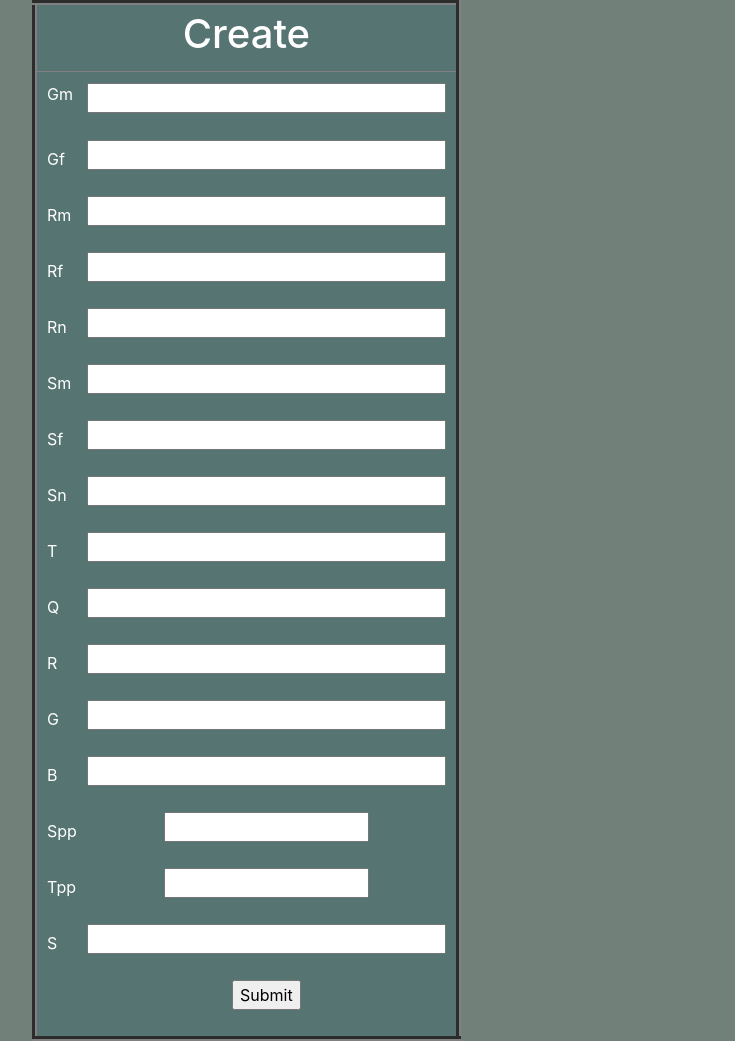
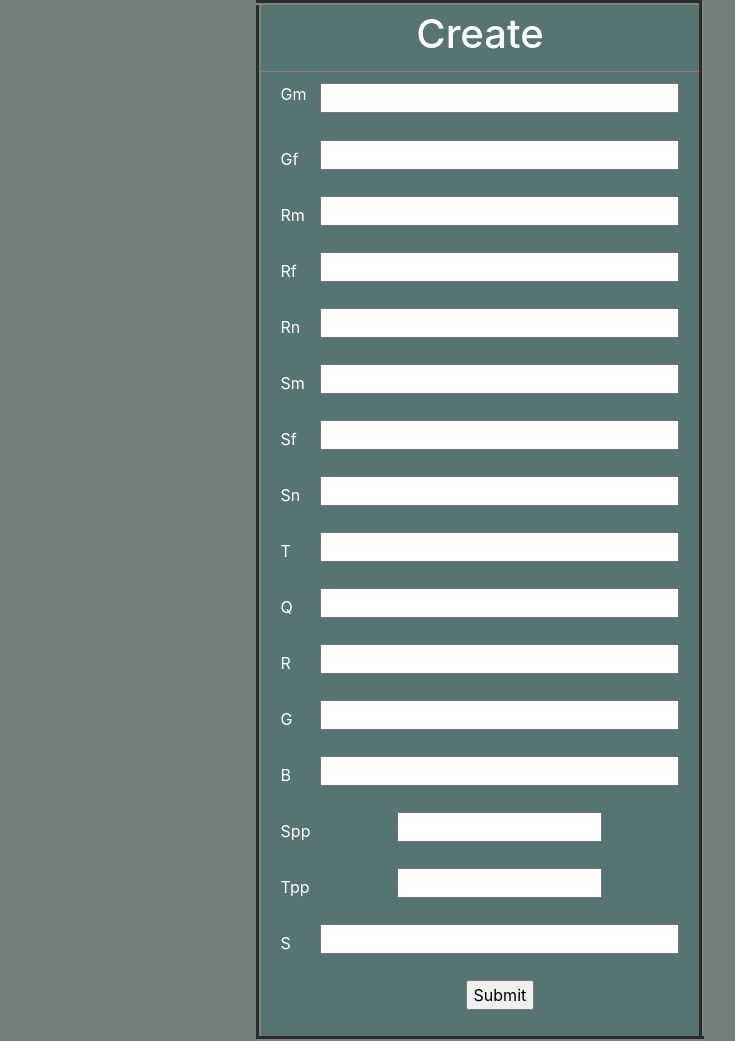
Before and after one commit to Th3M4ttman/SRGServer, a Python web app: template SRG/templates/create.html in a window 1280 px wide. Shown: the part 56-1097 px from the top of the page, without its empty margins (160-895 px from the left). Run offline with Jinja, Linux system fonts and the light colour scheme; the template is opened without the code that fills it, so the values that code supplies are empty, except form fields; form fields are guessed from the names that the template uses; some libraries are stand-ins or nearby versions.

Commit message:
Update create.html

```diff
--- a/SRG/templates/create.html
+++ b/SRG/templates/create.html
@@ -3,117 +3,117 @@
 {% block content %}
 
 	<form action="" method="post">
-	<div style="width: 100%;">
-		<table style="height: 30%; width: 30%; background-color: #567572FF;" border="5" width="30%" cellpadding="5">
+	<div style="width: 100%; display: flex; align-items: center;justify-content: center">
+		<table style="height: 50%; width: 50%; background-color: #567572FF;" border="5" width="50%" cellpadding="5">
 		<tbody>
 		<tr>
-		<td style="width: 30%; text-align: center;">
+		<td style="width: 50%; text-align: center;">
 		<h1><span style="color: #ffffff;">Create</span></h1>
 		</td>
 		</tr>
 		<tr>
-		<td style="width: 30%;">
-		<table style="height: 30%; width: 30%; margin-left: auto; margin-right: auto;" border="0" width="30%" cellpadding="5">
+		<td style="width: 50%;">
+		<table style="height: 50%; width: 50%; margin-left: auto; margin-right: auto;" border="0" width="50%" cellpadding="5">
 		<tbody>
 		<tr>
-		<td style="width: 30%;text-align: left; color: #ffffff;"><p>{{form.Gm.label}}</p></td>
-		<td style="width: 30%; text-align: center;">
+		<td style="width: 50%;text-align: left; color: #ffffff;"><p>{{form.Gm.label}}</p></td>
+		<td style="width: 50%; text-align: center;">
 		<p style="color: #ffffff;">{{form.Gm(size=30)}}</p>
 		</td>
 		</tr>
 		<tr>
-		<td style="width: 30%; text-align: left; color: #ffffff;">{{form.Gf.label}}</td>
-		<td style="width: 30%; text-align:center;">
+		<td style="width: 50%; text-align: left; color: #ffffff;">{{form.Gf.label}}</td>
+		<td style="width: 50%; text-align:center;">
 		<p style="color: #ffffff;">{{form.Gf(size=30)}}</p>
 		</td>
 		</tr>
 		<tr>
-		<td style="width: 30%; text-align: left; color: #ffffff;">{{form.Rm.label}}</td>
-		<td style="width: 30%; text-align: center;">
+		<td style="width: 50%; text-align: left; color: #ffffff;">{{form.Rm.label}}</td>
+		<td style="width: 50%; text-align: center;">
 		<p style="color: #ffffff;">{{form.Rm(size=30)}}</p>
 		</td>
 		</tr>
 		<tr>
-		<td style="width: 30%; text-align: left; color: #ffffff;">{{form.Rf.label}}</td>
-		<td style="width: 30%; text-align: center;">
+		<td style="width: 50%; text-align: left; color: #ffffff;">{{form.Rf.label}}</td>
+		<td style="width: 50%; text-align: center;">
 		<p style="color: #ffffff;">{{form.Rf(size=30)}}</p>
 		</td>
 		</tr>
 		<tr>
-		<td style="width: 30%; text-align: left; color: #ffffff;">{{form.Rn.label}}</td>
-		<td style="width: 30%; text-align: center;">
+		<td style="width: 50%; text-align: left; color: #ffffff;">{{form.Rn.label}}</td>
+		<td style="width: 50%; text-align: center;">
 		<p style="color: #ffffff;">{{form.Rn(size=30)}}</p>
 		</td>
 		</tr>
 		<tr>
-		<td style="width: 30%; text-align: left; color: #ffffff;">{{form.Sm.label}}</td>
-		<td style="width: 30%; text-align: center;">
+		<td style="width: 50%; text-align: left; color: #ffffff;">{{form.Sm.label}}</td>
+		<td style="width: 50%; text-align: center;">
 		<p style="color: #ffffff;">{{form.Sm(size=30)}}</p>
 		</td>
 		</tr>
 		<tr>
-		<td style="width: 30%; text-align: left; color: #ffffff;">{{form.Sf.label}}</td>
-		<td style="width: 30%; text-align: center;">
+		<td style="width: 50%; text-align: left; color: #ffffff;">{{form.Sf.label}}</td>
+		<td style="width: 50%; text-align: center;">
 		<p style="color: #ffffff;">{{form.Sf(size=30)}}</p>
 		</td>
 		</tr>
 		<tr>
-		<td style="width: 30%; text-align: left; color: #ffffff;">{{form.Sn.label}}</td>
-		<td style="width: 30%; text-align: center;">
+		<td style="width: 50%; text-align: left; color: #ffffff;">{{form.Sn.label}}</td>
+		<td style="width: 50%; text-align: center;">
 		<p style="color: #ffffff;">{{form.Sn(size=30)}}</p>
 		</td>
 		</tr>
 		<tr>
-		<td style="width: 30%; text-align: left; color: #ffffff;">{{form.T.label}}</td>
-		<td style="width: 30%; text-align: center;">
+		<td style="width: 50%; text-align: left; color: #ffffff;">{{form.T.label}}</td>
+		<td style="width: 50%; text-align: center;">
 		<p style="color: #ffffff;">{{form.T(size=30)}}</p>
 		</td>
 		</tr>
 		<tr>
-		<td style="width: 30%; text-align: left; color: #ffffff;">{{form.Q.label}}</td>
-		<td style="width: 30%; text-align: center;">
+		<td style="width: 50%; text-align: left; color: #ffffff;">{{form.Q.label}}</td>
+		<td style="width: 50%; text-align: center;">
 		<p style="color: #ffffff;">{{form.Q(size=30)}}</p>
 		</td>
 		</tr>
 		<tr>
-		<td style="width: 30%; text-align: left; color: #ffffff;">{{form.R.label}}</td>
-		<td style="width: 30%; text-align: center;">
+		<td style="width: 50%; text-align: left; color: #ffffff;">{{form.R.label}}</td>
+		<td style="width: 50%; text-align: center;">
 		<p style="color: #ffffff;">{{form.R(size=30)}}</p>
 		</td>
 		</tr>
 		<tr>
-		<td style="width: 30%; text-align: left; color: #ffffff;">{{form.G.label}}</td>
-		<td style="width: 30%; text-align: center;">
+		<td style="width: 50%; text-align: left; color: #ffffff;">{{form.G.label}}</td>
+		<td style="width: 50%; text-align: center;">
 		<p style="color: #ffffff;">{{form.G(size=30)}}</p>
 		</td>
 		</tr>
 		<tr>
-		<td style="width: 30%; text-align: left; color: #ffffff;">{{form.B.label}}</td>
-		<td style="width: 30%; text-align: center;">
+		<td style="width: 50%; text-align: left; color: #ffffff;">{{form.B.label}}</td>
+		<td style="width: 50%; text-align: center;">
 		<p style="color: #ffffff;">{{form.B(size=30)}}</p>
 		</td>
 		</tr>
 		<tr>
-		<td style="width: 30%; text-align: left; color: #ffffff;">{{form.SPP.label}}</td>
-		<td style="width: 30%; text-align: center;">
+		<td style="width: 50%; text-align: left; color: #ffffff;">{{form.SPP.label}}</td>
+		<td style="width: 50%; text-align: center;">
 		<p style="color: #ffffff;">{{form.SPP(size=15)}}</p>
 		</td>
 		</tr>
 		<tr>
-		<td style="width: 30%; text-align: left; color: #ffffff;">{{form.TPP.label}}</td>
-		<td style="width: 30%; text-align: center;">
+		<td style="width: 50%; text-align: left; color: #ffffff;">{{form.TPP.label}}</td>
+		<td style="width: 50%; text-align: center;">
 		<p style="color: #ffffff; width:">{{form.TPP(size=15)}}</p>
 		</td>
 		</tr>
 		<tr>
-		<td style="width: 30%; text-align: left; color: #ffffff;">{{form.S.label}}</td>
-		<td style="width: 30%; text-align: center;">
+		<td style="width: 50%; text-align: left; color: #ffffff;">{{form.S.label}}</td>
+		<td style="width: 50%; text-align: center;">
 		<p style="color: #ffffff;">{{form.S(size=30)}}</p>
 		</td>
 		</tr>
 		<tr>
-		<td style="width: 30%; text-align: left; color: #ffffff;">&nbsp;</td>
-		<td style="width: 30%; text-align: center;">
+		<td style="width: 50%; text-align: left; color: #ffffff;">&nbsp;</td>
+		<td style="width: 50%; text-align: center;">
 		<p style="color: #ffffff;">{{form.Submit(size=30)}}</p>
 		</td>
 		</tr>
```
